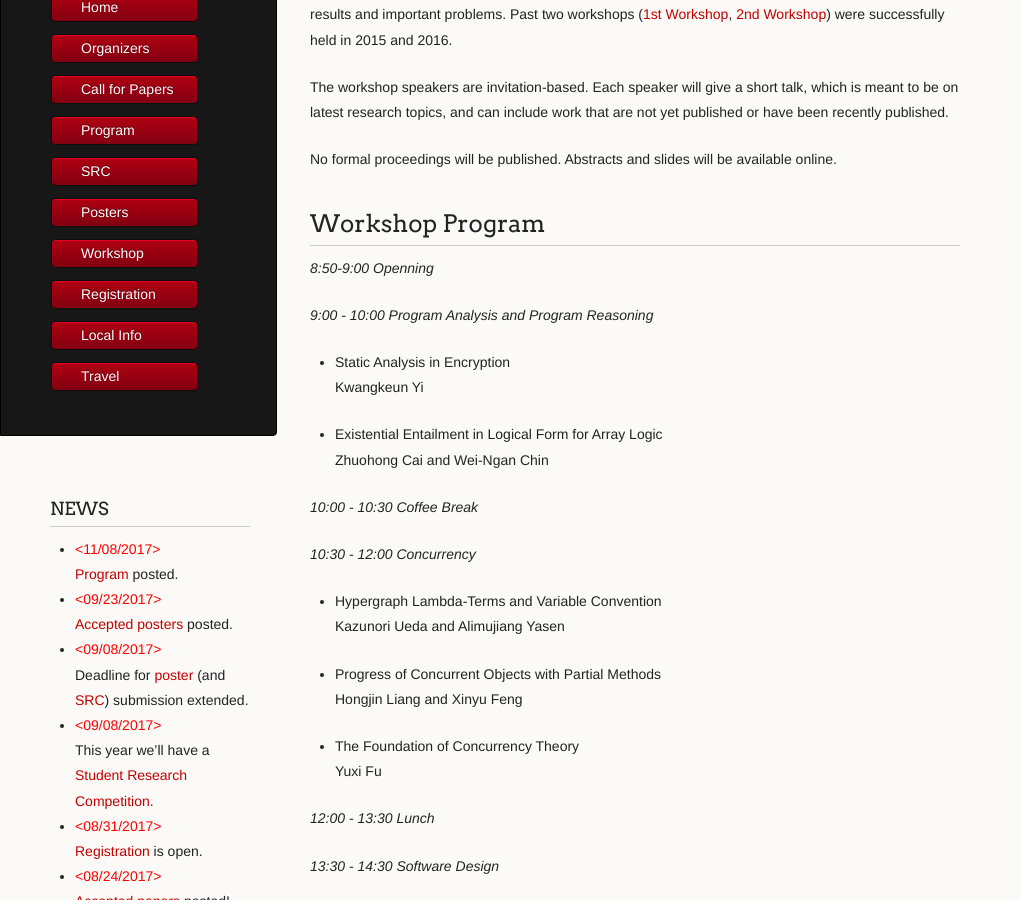
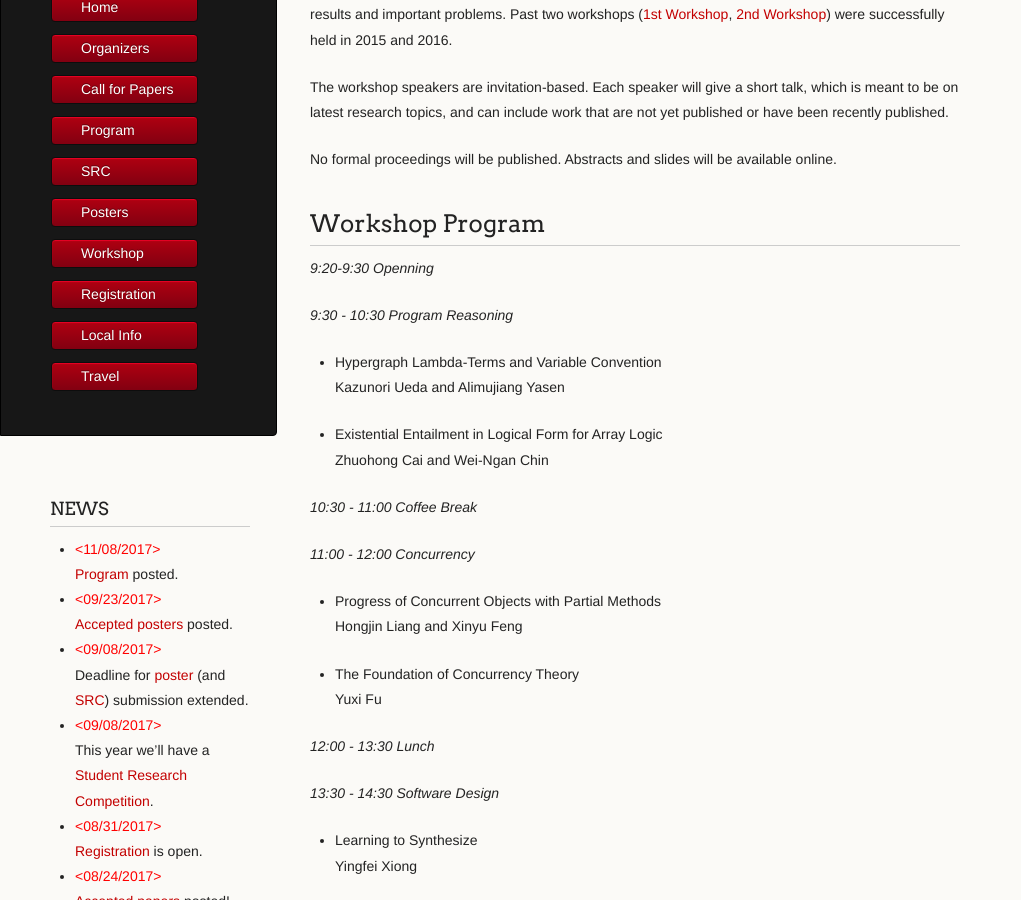
Before and after one commit to www-aplas/www-aplas.github.io, a Jekyll site: the page built from workshop.md, in a window 1280 px wide and 900 px high, scrolled down 306 px. Shown: the whole window, without its empty margins (0-1021 px from the left). Built offline with Jekyll 4.4.1, drawn with Linux system fonts in a browser that asks for light colours; our own code applies the rules of GitHub Pages for plain Markdown files; a script that is not in the unit is left out.

Commit message:
modified the program

```diff
--- a/workshop.md
+++ b/workshop.md
@@ -13,22 +13,23 @@
 
 ## Workshop Program
 
-*8:50-9:00 Openning*
+*9:20-9:30 Openning*
 
-*9:00 - 10:00 Program Analysis and Program Reasoning*
+*9:30 - 10:30 Program Reasoning*
 
--  Static Analysis in Encryption <br>
+<!---  Static Analysis in Encryption <br>
   Kwangkeun Yi
+-->
+
+-  Hypergraph Lambda-Terms and Variable Convention <br>
+  Kazunori Ueda and Alimujiang Yasen
 
 -  Existential Entailment in Logical Form for Array Logic <br>
   Zhuohong Cai and Wei-Ngan Chin
 
-*10:00 - 10:30 Coffee Break*
+*10:30 - 11:00 Coffee Break*
 
-*10:30 - 12:00 Concurrency*
-
--  Hypergraph Lambda-Terms and Variable Convention <br>
-  Kazunori Ueda and Alimujiang Yasen
+*11:00 - 12:00 Concurrency*
 
 -  Progress of Concurrent Objects with Partial Methods <br>
   Hongjin Liang and Xinyu Feng
```
